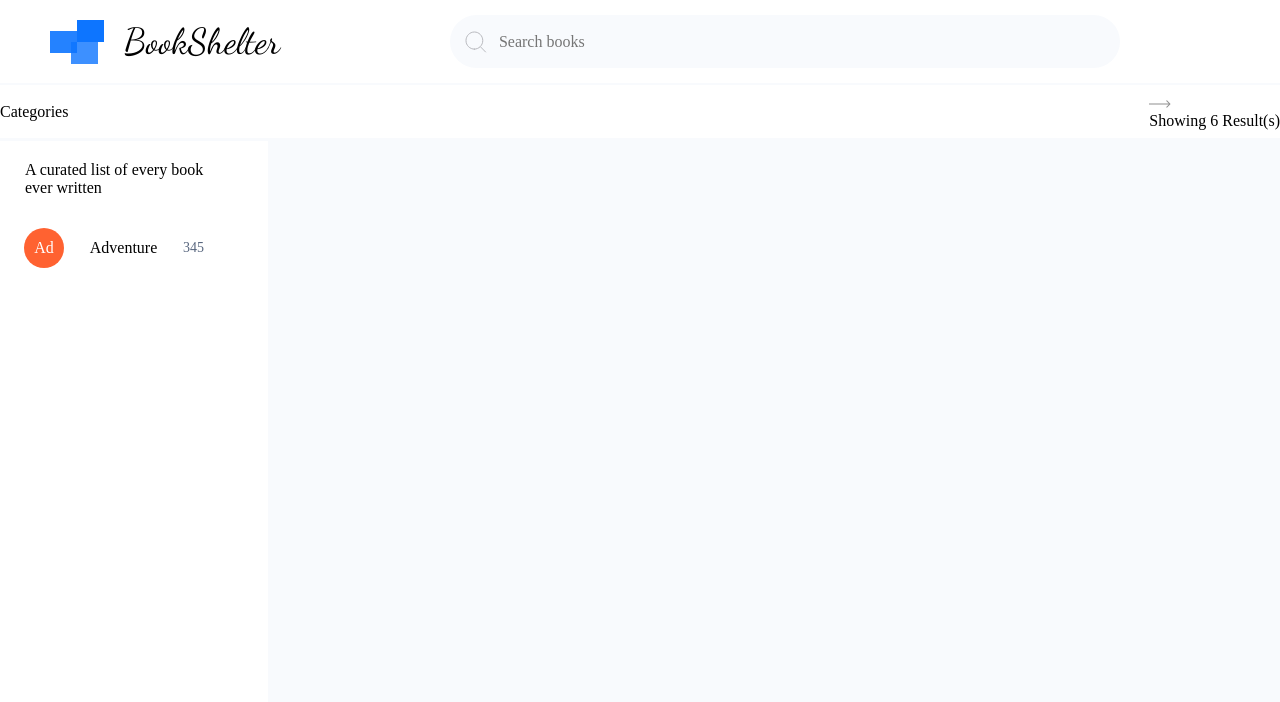
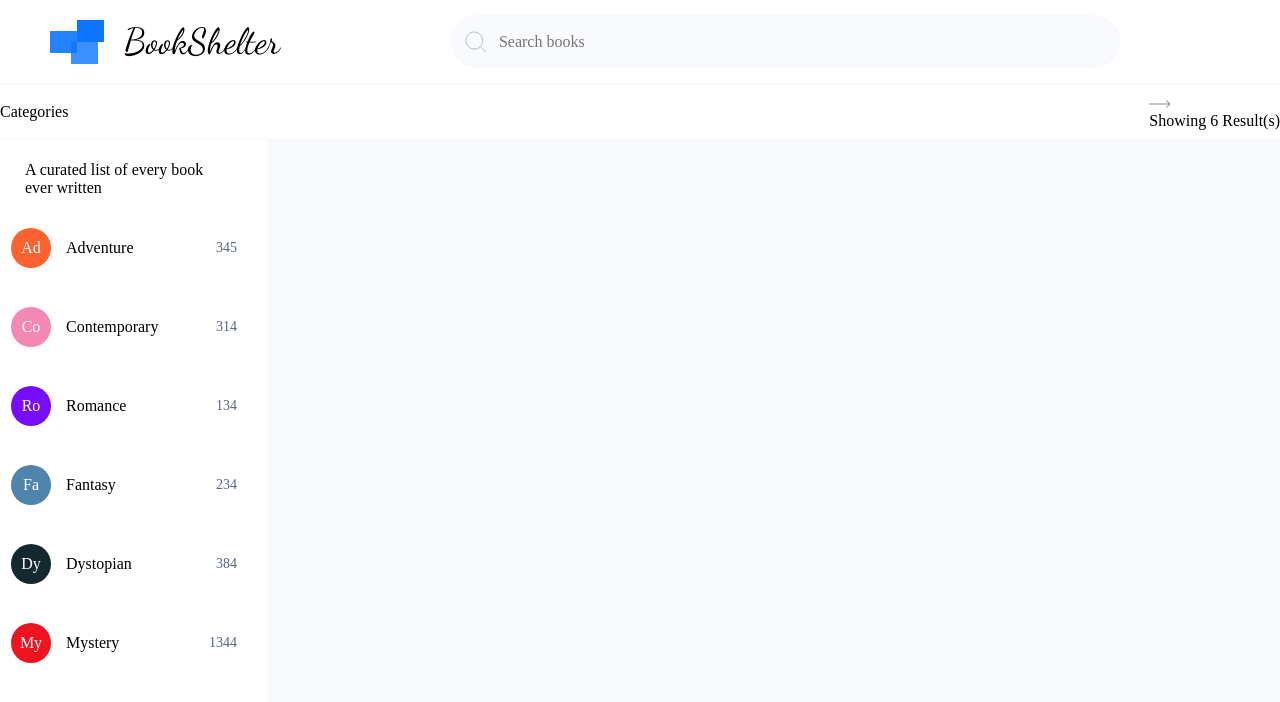
Before and after one commit to tranchinh123/react-training, a React (Vite) app in the folder bookshelter-app/: page / in a window 1280 px wide. Shown: the top 702 px of the page. Built offline with nearby package versions, Linux system fonts and the light colour scheme; a web font is replaced by a local one.

Commit message:
resolve conflic code

```diff
--- a/bookshelter-app/src/components/BookCategory/index.module.css
+++ b/bookshelter-app/src/components/BookCategory/index.module.css
@@ -1,13 +1,17 @@
 .categoryItem {
   display: flex;
-  justify-content: space-around;
   align-items: center;
+  gap: 15px;
   width: 236px;
   height: 56px;
   border-radius: 10px;
   margin-top: 23px;
   margin-right: 10px;
   cursor: pointer;
+}
+
+.categoryItem:hover {
+  background-color: var(--background-color-secondary);
 }
 .initials {
   display: flex;
@@ -22,10 +26,13 @@
 
 .category {
   font-size: var(--font-size-xl);
+  flex-grow: 1;
 }
 
 .bookQuantity {
   font-size: var(--font-size-lg);
   color: #58667e;
-  margin-right: 30px;
+  padding-right: 10px;
+  text-align: right;
+  min-width: 50px;
 }
--- a/bookshelter-app/src/components/BookCategory/index.tsx
+++ b/bookshelter-app/src/components/BookCategory/index.tsx
@@ -1,22 +1,20 @@
 import styles from './index.module.css';
-
-interface BookCategoryProps {
+interface CateGoryItemProps {
   category: string;
   quantity: number;
-  onHandleClick?: () => void;
+  color: string;
 }
-
-const BookCategory = ({
-  category,
-  quantity,
-  onHandleClick,
-}: BookCategoryProps) => {
+const BookCategory = ({ category, quantity, color }: CateGoryItemProps) => {
   return (
-    <div className={styles.categoryItem} onClick={onHandleClick}>
-      <div className={styles.initials}>{category.slice(0, 2)}</div>
-      <p className={styles.category}>{category}</p>
-      <p className={styles.bookQuantity}>{quantity}</p>
-    </div>
+    <>
+      <div className={styles.categoryItem}>
+        <div style={{ backgroundColor: color }} className={styles.initials}>
+          {category.slice(0, 2)}
+        </div>
+        <p className={styles.category}>{category}</p>
+        <p className={styles.bookQuantity}>{quantity}</p>
+      </div>
+    </>
   );
 };
 
--- a/bookshelter-app/src/components/CategoryList/index.tsx
+++ b/bookshelter-app/src/components/CategoryList/index.tsx
@@ -1,6 +1,5 @@
 import styles from './index.module.css';
 import BookCategory from '../BookCategory';
-
 const CategoryList = () => {
   return (
     <>
@@ -8,7 +7,18 @@ const CategoryList = () => {
         <p className={styles.curatedList}>
           A curated list of every book ever written
         </p>
-        <BookCategory category="Adventure" quantity={345} />
+        <BookCategory
+          category="Adventure"
+          quantity={345}
+          color=" #0DA8FF;
+
+        "
+        />
+        <BookCategory category="Contemporary" quantity={314} color="#F388B5" />
+        <BookCategory category="Romance" quantity={134} color="#770DFF" />
+        <BookCategory category="Fantasy" quantity={234} color="#4F85AC" />
+        <BookCategory category="Dystopian" quantity={384} color="#14282F" />
+        <BookCategory category="Mystery" quantity={1344} color="#F1121F" />
       </section>
     </>
   );
```
